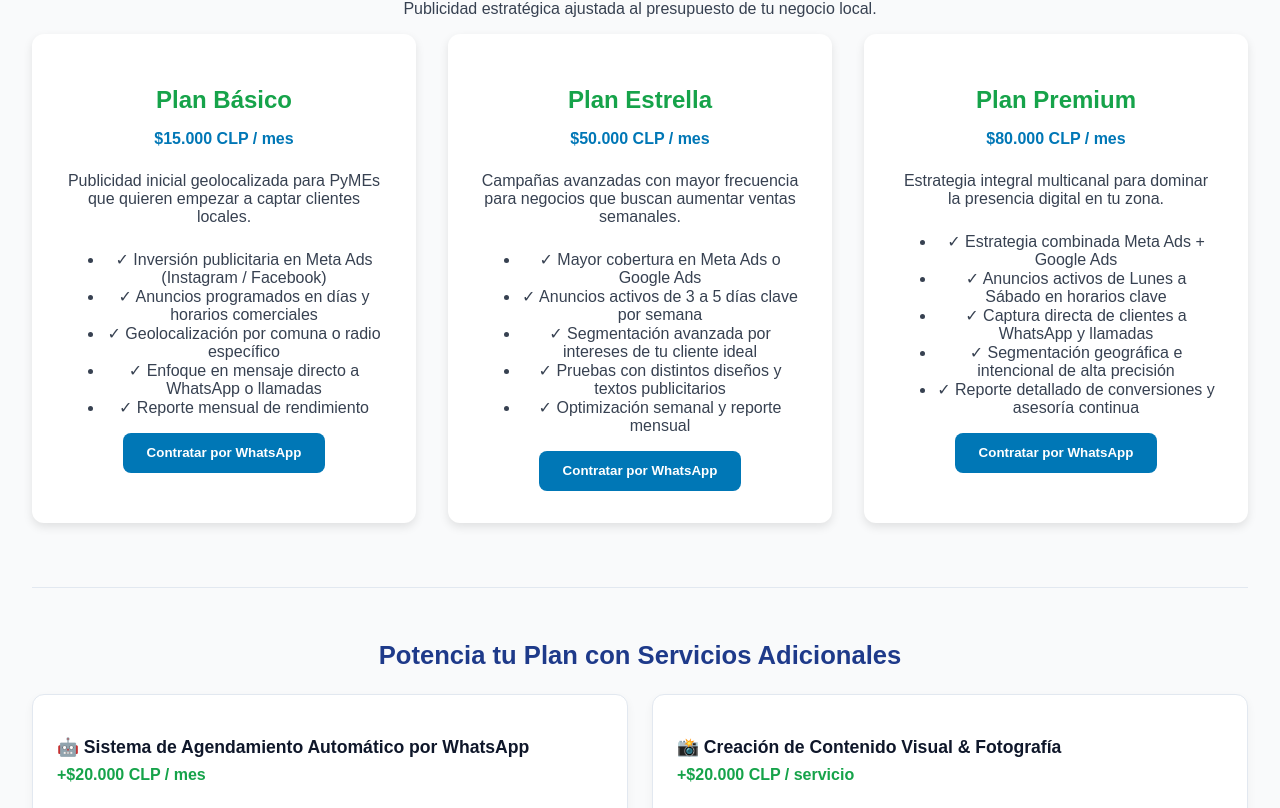
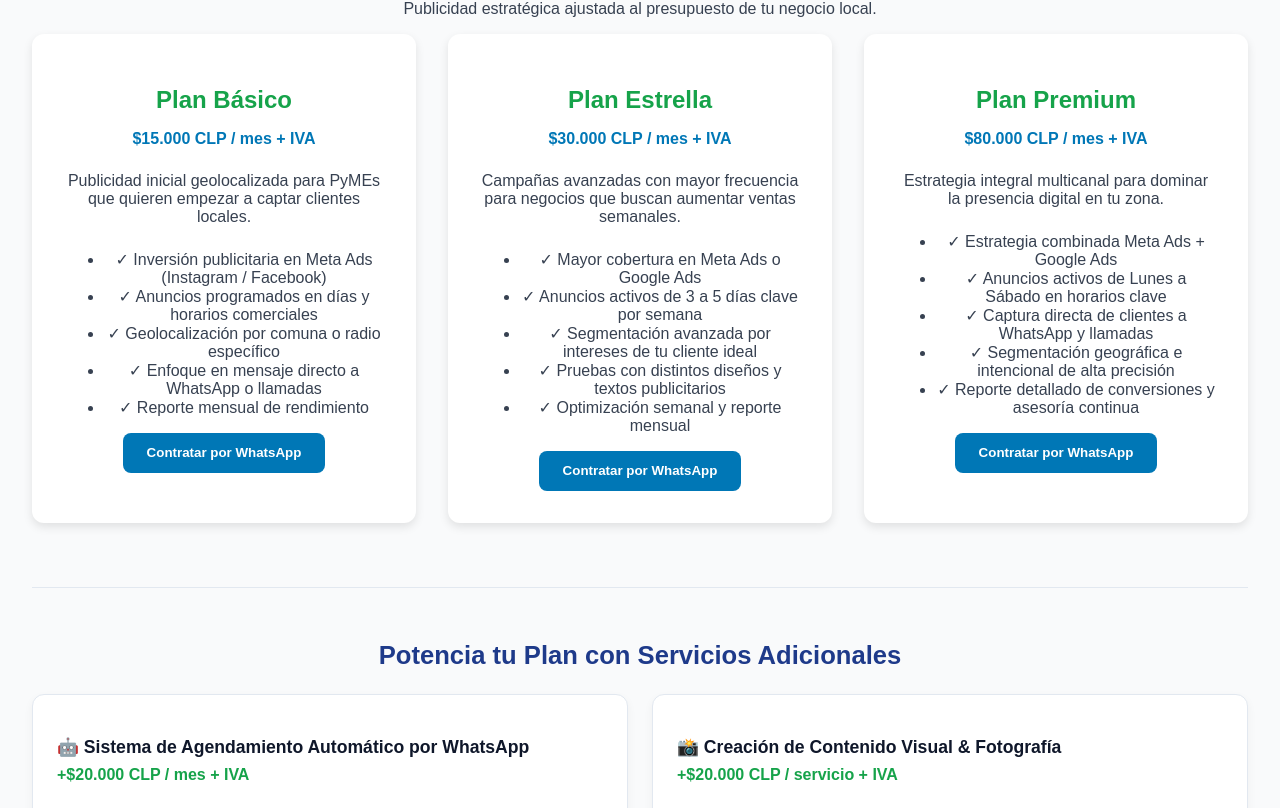
Before and after one commit to Camilo-araya/APA-Frontend, a React (Vite) app: page /planes in a window 1280 px wide. Shown: the part 212-1020 px from the top of the page. Built offline with nearby package versions, Linux system fonts and the light colour scheme.

Commit message:
arreglando precios

```diff
--- a/src/pages/Planes.jsx
+++ b/src/pages/Planes.jsx
@@ -4,7 +4,7 @@ const Planes = () => {
   const planes = [
     {
       nombre: "Plan Básico",
-      precio: "$15.000 CLP / mes",
+      precio: "$15.000 CLP / mes + IVA",
       descripcion: "Publicidad inicial geolocalizada para PyMEs que quieren empezar a captar clientes locales.",
       detalles: [
         "Inversión publicitaria en Meta Ads (Instagram / Facebook)",
@@ -16,7 +16,7 @@ const Planes = () => {
     },
     {
       nombre: "Plan Estrella",
-      precio: "$50.000 CLP / mes",
+      precio: "$30.000 CLP / mes + IVA",
       descripcion: "Campañas avanzadas con mayor frecuencia para negocios que buscan aumentar ventas semanales.",
       detalles: [
         "Mayor cobertura en Meta Ads o Google Ads",
@@ -28,7 +28,7 @@ const Planes = () => {
     },
     {
       nombre: "Plan Premium",
-      precio: "$80.000 CLP / mes",
+      precio: "$80.000 CLP / mes + IVA",
       descripcion: "Estrategia integral multicanal para dominar la presencia digital en tu zona.",
       detalles: [
         "Estrategia combinada Meta Ads + Google Ads",
@@ -43,12 +43,12 @@ const Planes = () => {
   const adicionales = [
     {
       titulo: "🤖 Sistema de Agendamiento Automático por WhatsApp",
-      precio: "+$20.000 CLP / mes",
+      precio: "+$20.000 CLP / mes + IVA",
       descripcion: "Responde clientes 24/7, muestra tu catálogo en el chat y agenda citas o pedidos de forma automática sin perder ninguna venta fuera de horario."
     },
     {
       titulo: "📸 Creación de Contenido Visual & Fotografía",
-      precio: "+$20.000 CLP / servicio",
+      precio: "+$20.000 CLP / servicio + IVA",
       descripcion: "Diseño y producción de imágenes o piezas gráficas profesionales optimizadas para formato historias/feed y listas para pauta publicitaria."
     }
   ];
```
